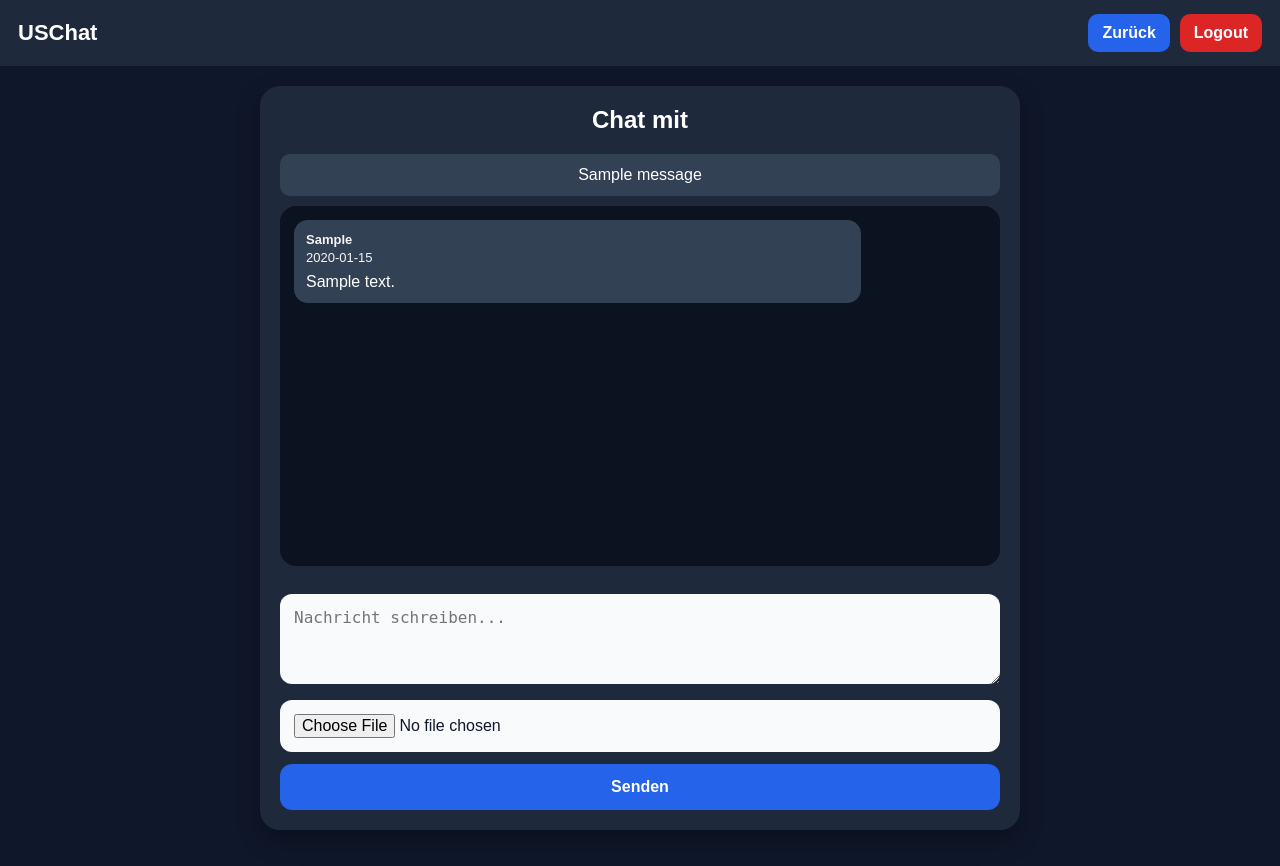
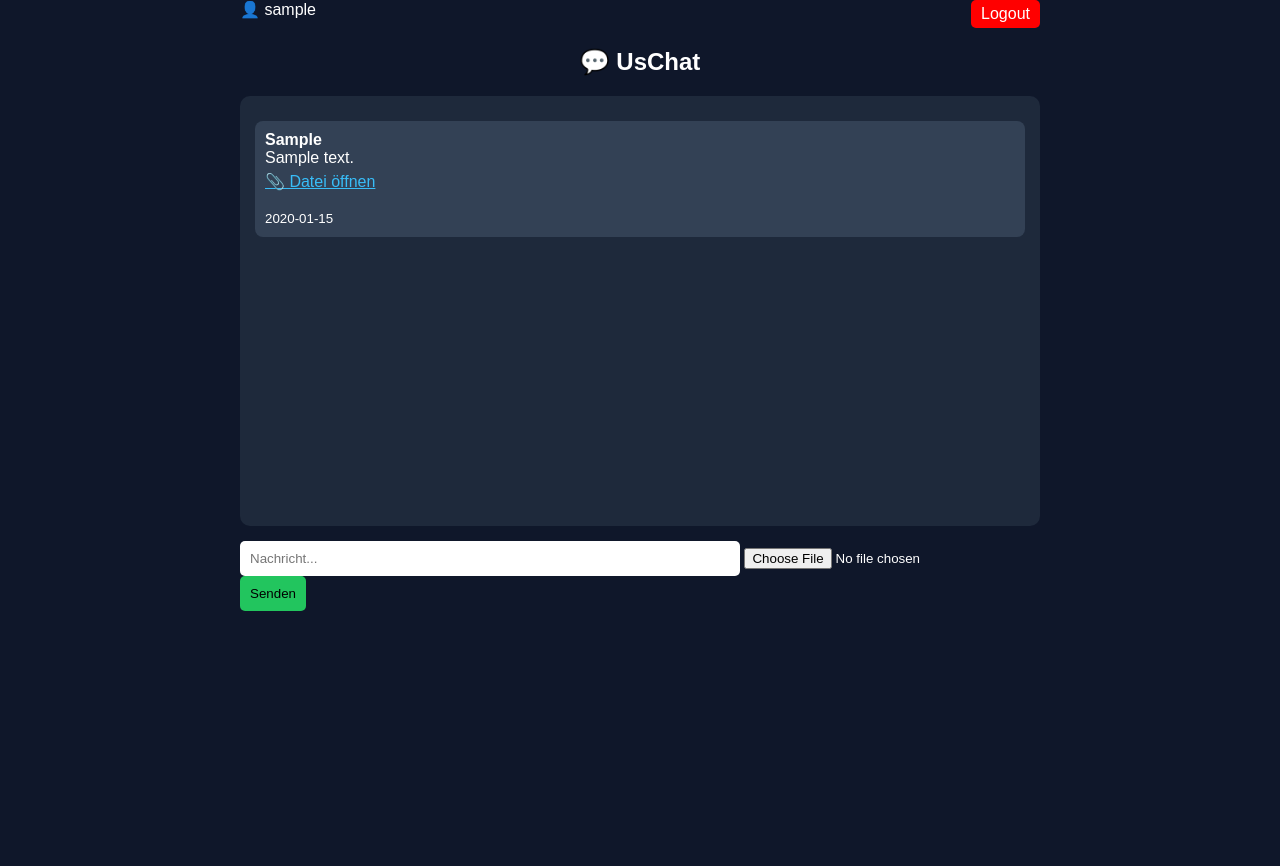
Before and after one commit to mohammadfazli5566-ctrl/uschat, a Flask app: page /chat in a window 1280 px wide. After the commit the page ends 611 px from the top, so only its background shows below. Run offline with Flask 3, Linux system fonts and the light colour scheme; the visitor is signed in with stand-in values (Sample User, id 1); tables that the repository leaves empty hold one stand-in row (values such as "Sample post"); one stand-in notice (Sample message) is shown.

Commit message:
Add new chat UI with upload

```diff
--- a/templates/chat.html
+++ b/templates/chat.html
@@ -1,63 +1,130 @@
-{% extends "base.html" %}
+<!DOCTYPE html>
+<html lang="de">
+<head>
+    <meta charset="UTF-8">
+    <title>UsChat</title>
 
-{% block title %}USChat - Chat mit {{ chat_partner }}{% endblock %}
+    <style>
+        body {
+            font-family: Arial;
+            background: #0f172a;
+            color: white;
+            margin: 0;
+        }
 
-{% block content %}
-<div class="topbar">
-    <div class="brand">USChat</div>
-    <div class="topbar-right">
-        <a class="btn small" href="{{ url_for('dashboard') }}">Zurück</a>
-        <a class="btn small danger" href="{{ url_for('logout') }}">Logout</a>
+        .container {
+            width: 90%;
+            max-width: 800px;
+            margin: auto;
+        }
+
+        h2 {
+            text-align: center;
+            margin-top: 20px;
+        }
+
+        .chat-box {
+            background: #1e293b;
+            padding: 15px;
+            height: 400px;
+            overflow-y: scroll;
+            border-radius: 10px;
+        }
+
+        .message {
+            background: #334155;
+            padding: 10px;
+            margin: 10px 0;
+            border-radius: 8px;
+        }
+
+        .me {
+            background: #2563eb;
+        }
+
+        .file {
+            color: #38bdf8;
+            display: block;
+            margin-top: 5px;
+        }
+
+        form {
+            margin-top: 15px;
+        }
+
+        input[type="text"] {
+            width: 60%;
+            padding: 10px;
+            border-radius: 5px;
+            border: none;
+        }
+
+        input[type="file"] {
+            color: white;
+        }
+
+        button {
+            padding: 10px;
+            background: #22c55e;
+            border: none;
+            border-radius: 5px;
+            cursor: pointer;
+        }
+
+        .top-bar {
+            display: flex;
+            justify-content: space-between;
+            margin-bottom: 10px;
+        }
+
+        .logout {
+            background: red;
+            padding: 5px 10px;
+            border-radius: 5px;
+            text-decoration: none;
+            color: white;
+        }
+    </style>
+</head>
+
+<body>
+
+<div class="container">
+
+    <div class="top-bar">
+        <span>👤 {{ user }}</span>
+        <a class="logout" href="{{ url_for('logout') }}">Logout</a>
     </div>
+
+    <h2>💬 UsChat</h2>
+
+    <div class="chat-box">
+
+        {% for msg in messages %}
+            <div class="message {% if msg.sender == user %}me{% endif %}">
+                <strong>{{ msg.sender }}</strong><br>
+                {{ msg.message }}
+
+                {% if msg.file_name %}
+                    <a class="file" href="{{ url_for('uploaded_file', filename=msg.file_name) }}" target="_blank">
+                        📎 Datei öffnen
+                    </a>
+                {% endif %}
+
+                <br>
+                <small>{{ msg.created_at }}</small>
+            </div>
+        {% endfor %}
+
+    </div>
+
+    <form method="POST" enctype="multipart/form-data">
+        <input type="text" name="message" placeholder="Nachricht..." autocomplete="off">
+        <input type="file" name="file">
+        <button type="submit">Senden</button>
+    </form>
+
 </div>
 
-<div class="chat-page">
-    <div class="chat-card">
-        <div class="chat-header">
-            <h2>Chat mit {{ chat_partner }}</h2>
-        </div>
-
-        {% with messages = get_flashed_messages() %}
-            {% if messages %}
-                {% for msg in messages %}
-                    <p class="flash">{{ msg }}</p>
-                {% endfor %}
-            {% endif %}
-        {% endwith %}
-
-        <div class="messages-box">
-            {% if messages %}
-                {% for msg in messages %}
-                    <div class="message {% if msg['sender'] == current_user %}my-message{% else %}other-message{% endif %}">
-                        <div class="message-meta">
-                            <strong>{{ msg['sender'] }}</strong>
-                            <span>{{ msg['created_at'] }}</span>
-                        </div>
-
-                        {% if msg['message'] %}
-                            <div class="message-text">{{ msg['message'] }}</div>
-                        {% endif %}
-
-                        {% if msg['file_type'] == 'image' %}
-                            <img class="chat-image" src="{{ url_for('protected_media', filename=msg['file_name']) }}" alt="Bild">
-                        {% elif msg['file_type'] == 'video' %}
-                            <video class="chat-video" controls>
-                                <source src="{{ url_for('protected_media', filename=msg['file_name']) }}">
-                                Dein Browser unterstützt kein Video.
-                            </video>
-                        {% endif %}
-                    </div>
-                {% endfor %}
-            {% else %}
-                <p>Noch keine Nachrichten.</p>
-            {% endif %}
-        </div>
-
-        <form class="chat-form" method="POST" action="{{ url_for('send_message', username=chat_partner) }}" enctype="multipart/form-data">
-            <textarea name="message" placeholder="Nachricht schreiben..."></textarea>
-            <input type="file" name="file" accept="image/*,video/*">
-            <button type="submit">Senden</button>
-        </form>
-    </div>
-</div>
-{% endblock %}
+</body>
+</html>
```
